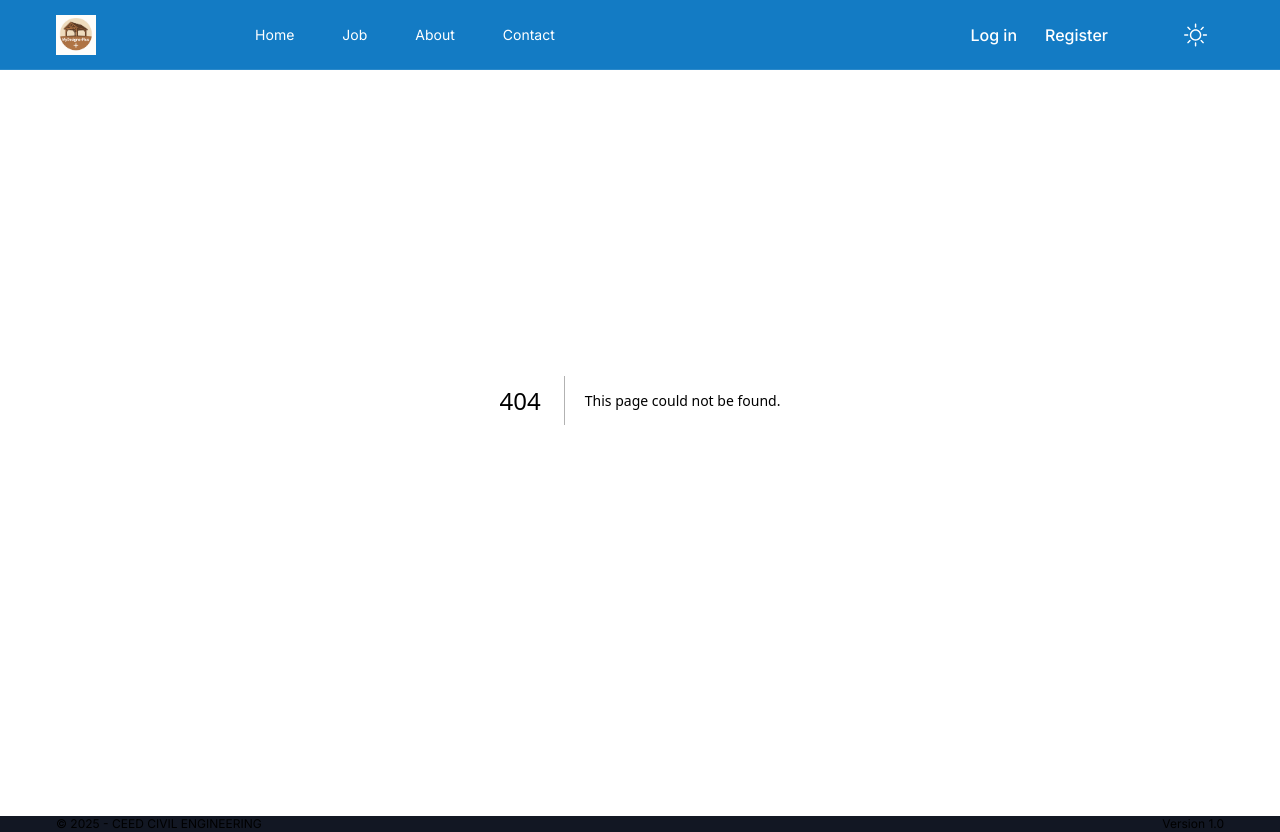
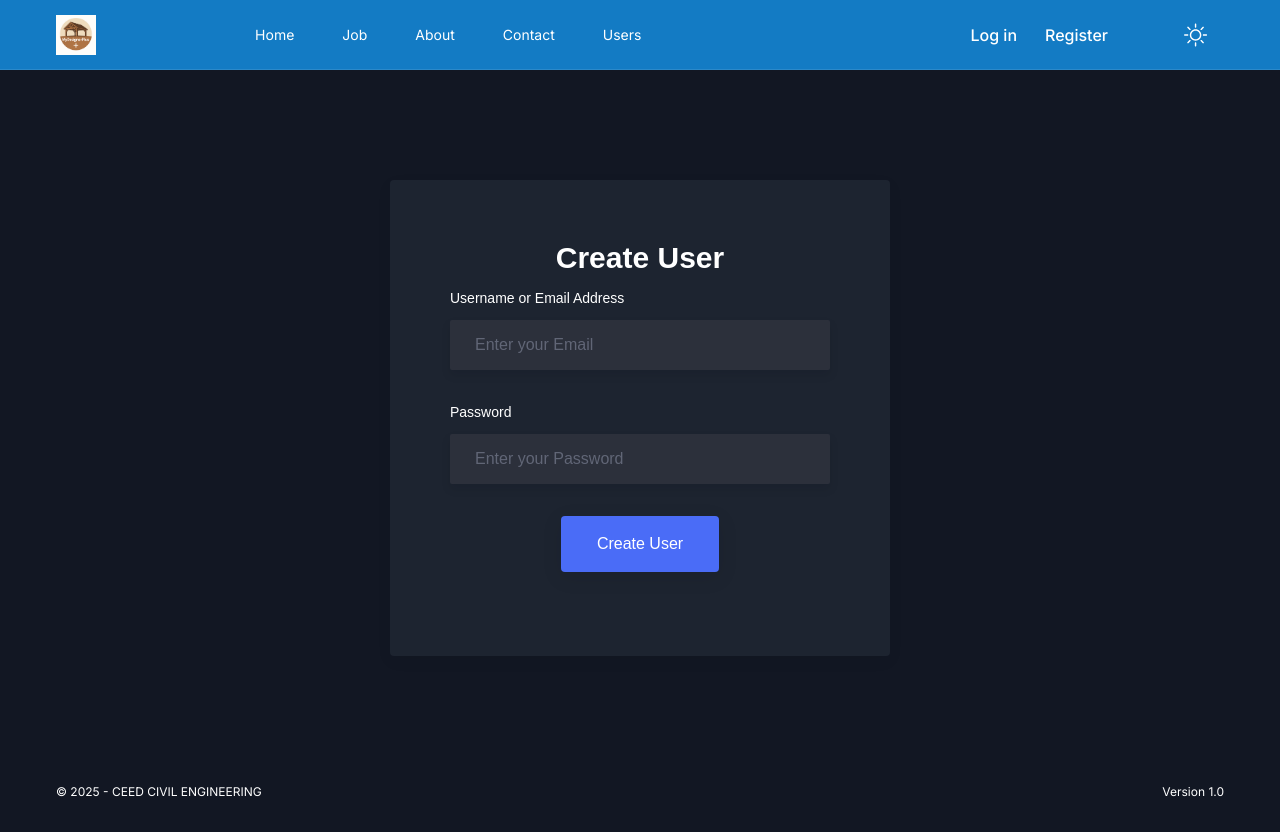
Before and after one commit to touchsky000111/smartBuilder, a Next.js app: page /users in a window 1280 px wide. Before the commit this address had no page. After the commit the page ends 800 px from the top, so only its background shows below. Built offline with nearby package versions, Linux system fonts and the light colour scheme.

Commit message:
fix: create user

```diff
--- a/src/api/auth.ts
+++ b/src/api/auth.ts
@@ -1,7 +1,7 @@
 import axios from "axios";
 
-//export const domain = process.env.NEXT_PUBLIC_API_DOMAIN || "http://localhost:8080";
-export const domain = "http://198.23.235.73:8080";
+export const domain = process.env.NEXT_PUBLIC_API_DOMAIN || "http://localhost:8080";
+// export const domain = "http://198.23.235.73:8080";
 
 export async function SignUp({
   email,
--- /dev/null
+++ b/src/app/users/layout.tsx
@@ -0,0 +1,14 @@
+import { Metadata } from "next";
+
+export const metadata: Metadata = {
+  title: "Users Page | CEED CIVIL Engineering",
+  description: "This is Users Page for Ceed Civil Engineering",
+  // other metadata
+};
+export default function SigninLayout({
+  children,
+}: {
+  children: React.ReactNode;
+}) {
+  return <>{children}</>;
+}
--- /dev/null
+++ b/src/app/users/page.tsx
@@ -0,0 +1,95 @@
+"use client";
+
+import Link from "next/link";
+
+import { SignIn } from "@/api/auth";
+import { useState } from "react";
+import { useRouter } from "next/navigation";
+import axios from "axios"
+import { domain } from "@/api/auth";
+const SigninPage = () => {
+  const [email, setEmail] = useState("");
+  const [password, setPassword] = useState("");
+  const [loading, setLoading] = useState(false);
+
+  const handleCreateUser = async () => {
+    try {
+      setLoading(true);
+
+      const response = await axios.post(`${domain}/api/v1/auth/register`, {
+        email: email,
+        password: password
+      })
+
+      console.log("here------------>", response.data);
+
+
+    } catch (error) {
+      setLoading(false);
+      alert(error);
+    }
+    setLoading(false);
+  };
+  return (
+    <>
+      <section className="relative z-10 overflow-hidden pt-36 pb-16 md:pb-20 lg:pt-[180px] lg:pb-28">
+        <div className="container">
+          <div className="-mx-4 flex flex-wrap">
+            <div className="w-full px-4">
+              <div className="shadow-three dark:bg-dark mx-auto max-w-[500px] rounded-sm bg-white px-6 py-10 font-[sans-serif] sm:p-[60px]">
+                <h3 className="mb-3 text-center text-2xl font-bold text-black sm:text-3xl dark:text-white">
+                  Create User
+                </h3>
+                <form>
+                  <div className="mb-8">
+                    <label
+                      htmlFor="emailorUsername"
+                      className="text-dark mb-3 block text-sm dark:text-white"
+                    >
+                      Username or Email Address
+                    </label>
+                    <input
+                      type="email"
+                      name="email"
+                      placeholder="Enter your Email"
+                      value={email}
+                      onChange={(e) => setEmail(e.target.value)}
+                      className="border-stroke dark:text-body-color-dark dark:shadow-two text-body-color focus:border-primary dark:focus:border-primary w-full rounded-xs border bg-[#f8f8f8] px-6 py-3 text-base outline-hidden transition-all duration-300 dark:border-transparent dark:bg-[#2C303B] dark:focus:shadow-none"
+                    />
+                  </div>
+                  <div className="mb-8">
+                    <label
+                      htmlFor="password"
+                      className="text-dark mb-3 block text-sm dark:text-white"
+                    >
+                      Password
+                    </label>
+                    <input
+                      type="password"
+                      name="password"
+                      value={password}
+                      onChange={(e) => setPassword(e.target.value)}
+                      placeholder="Enter your Password"
+                      className="border-stroke dark:text-body-color-dark dark:shadow-two text-body-color focus:border-primary dark:focus:border-primary w-full rounded-xs border bg-[#f8f8f8] px-6 py-3 text-base outline-hidden transition-all duration-300 dark:border-transparent dark:bg-[#2C303B] dark:focus:shadow-none"
+                    />
+                  </div>
+                  <div className="mb-6 flex justify-center">
+                    <button
+                      className="shadow-submit dark:shadow-submit-dark bg-primary hover:bg-primary/90 flex items-center justify-center rounded-sm px-9 py-4 text-base font-medium text-white duration-300"
+                      onClick={handleCreateUser}
+                      disabled={loading}
+                    >
+                      Create User
+                    </button>
+                  </div>
+                </form>
+              </div>
+            </div>
+          </div>
+        </div>
+      </section>
+    </>
+  );
+};
+
+export default SigninPage;
--- a/src/components/Header/index.tsx
+++ b/src/components/Header/index.tsx
@@ -4,7 +4,7 @@ import Link from "next/link";
 import { usePathname } from "next/navigation";
 import { useEffect, useState } from "react";
 import ThemeToggler from "./ThemeToggler";
-import menuData from "./menuData";
+import {adminMenuData} from "./menuData";
 
 const Header = () => {
   // Navbar toggle
@@ -12,6 +12,8 @@ const Header = () => {
   const navbarToggleHandler = () => {
     setNavbarOpen(!navbarOpen);
   };
+
+
 
   // Sticky Navbar
   const [sticky, setSticky] = useState(false);
@@ -45,6 +47,9 @@ const Header = () => {
   };
 
   const usePathName = usePathname();
+
+  const [menuData, setMenuData] = useState(adminMenuData)
+
 
   return (
     <>
--- a/src/components/Header/menuData.tsx
+++ b/src/components/Header/menuData.tsx
@@ -1,6 +1,6 @@
 import { Menu } from "@/types/menu";
 
-const menuData: Menu[] = [
+export const adminMenuData: Menu[] = [
   {
     id: 1,
     title: "Home",
@@ -25,6 +25,12 @@ const menuData: Menu[] = [
     path: "https://smartbuildsystems.com/contact/",
     newTab: false,
   },
+  {
+    id: 5,
+    title: "Users",
+    path: "/users",
+    newTab: false
+  }
   // {
   //   id: 4,
   //   title: "Pages",
@@ -81,4 +87,91 @@ const menuData: Menu[] = [
   //   ],
   // },
 ];
-export default menuData;
+
+export const userMenuData: Menu[] = [
+  {
+    id: 1,
+    title: "Home",
+    path: "/",
+    newTab: false,
+  },
+  {
+    id: 2,
+    title: "Job",
+    path: "/job",
+    newTab: false,
+  },
+  {
+    id: 3,
+    title: "About",
+    path: "https://smartbuildsystems.com/resources/",
+    newTab: false,
+  },
+  {
+    id: 4,
+    title: "Contact",
+    path: "https://smartbuildsystems.com/contact/",
+    newTab: false,
+  },
+  {
+    id: 5,
+    title: "Users",
+    path: "/users",
+    newTab: false
+  }
+  // {
+  //   id: 4,
+  //   title: "Pages",
+  //   newTab: false,
+  //   submenu: [
+  //     {
+  //       id: 41,
+  //       title: "About Page",
+  //       path: "/about",
+  //       newTab: false,
+  //     },
+  //     {
+  //       id: 42,
+  //       title: "Contact Page",
+  //       path: "/contact",
+  //       newTab: false,
+  //     },
+  //     {
+  //       id: 43,
+  //       title: "Blog Grid Page",
+  //       path: "/blog",
+  //       newTab: false,
+  //     },
+  //     {
+  //       id: 44,
+  //       title: "Blog Sidebar Page",
+  //       path: "/blog-sidebar",
+  //       newTab: false,
+  //     },
+  //     {
+  //       id: 45,
+  //       title: "Blog Details Page",
+  //       path: "/blog-details",
+  //       newTab: false,
+  //     },
+  //     {
+  //       id: 46,
+  //       title: "Sign In Page",
+  //       path: "/signin",
+  //       newTab: false,
+  //     },
+  //     {
+  //       id: 47,
+  //       title: "Sign Up Page",
+  //       path: "/signup",
+  //       newTab: false,
+  //     },
+  //     {
+  //       id: 48,
+  //       title: "Error Page",
+  //       path: "/error",
+  //       newTab: false,
+  //     },
+  //   ],
+  // },
+];
```
